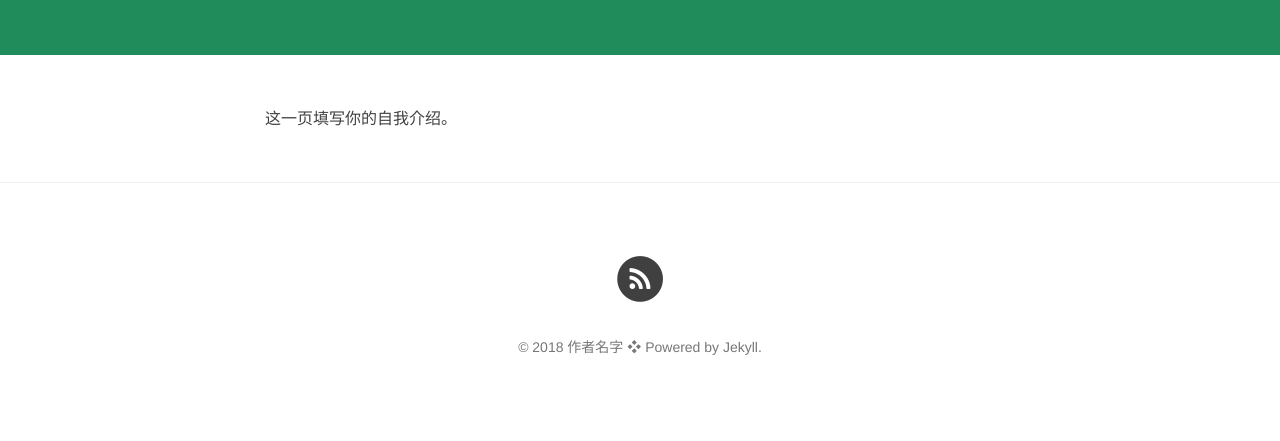
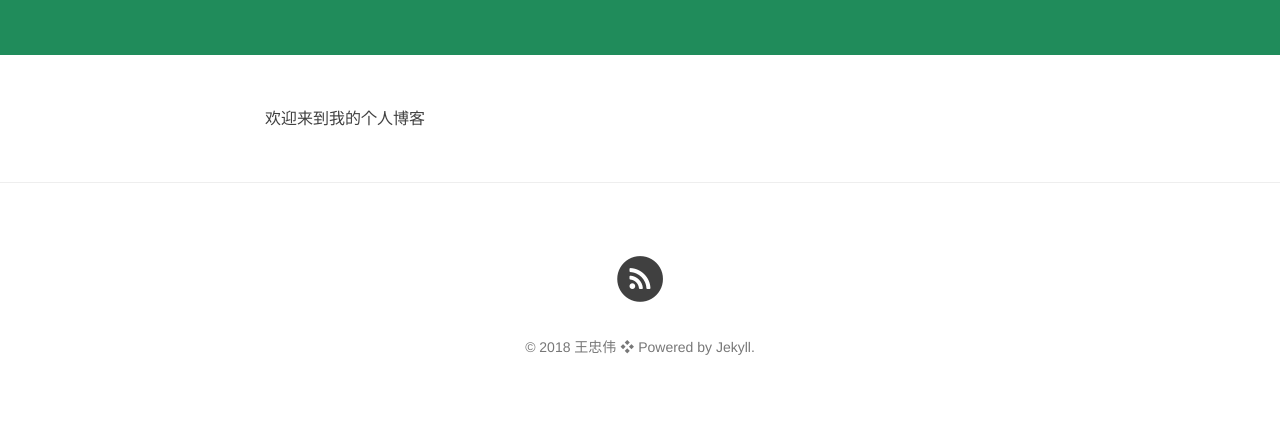
Before and after one commit to niyizhong123/niyizhong123.github.io, a Jekyll site: the page built from about.md, in a window 1280 px wide. Shown: the part 373-814 px from the top of the page. Built offline with Jekyll 4.4.1, drawn with Linux system fonts in a browser that asks for light colours; nearby versions of some CDN libraries.

Commit message:
尝试添加内容 和cname

```diff
--- /dev/null
+++ b/CNAME
@@ -0,0 +1 @@
+mumeili.top
--- a/_config.yml
+++ b/_config.yml
@@ -8,9 +8,9 @@
 
 # About/contact
 owner:
-  name: "作者名字" # 填写作者信息：名字
-  email: X@gmail.com # 填写作者信息：邮箱
-  bio: "你的博客描述" # 填写作者信息：博客描述
+  name: "王忠伟" # 填写作者信息：名字
+  email: 372102208@qq.com # 填写作者信息：邮箱
+  bio: "this is my blog " # 填写作者信息：博客描述
 
 # Data
 gavatar: img/favicon.png # 浏览器地址栏小图标，可自定义更改
@@ -43,7 +43,7 @@
       type: "posts"
     values:
       layout: "post"
-      author: "你的名字" # 你的名字
+      author: "王忠伟" # 你的名字
       header-img: "img/green.jpg" # We don't want posts without a header image, that whould mean white on white
 
 # Comments
--- a/about.md
+++ b/about.md
@@ -5,4 +5,4 @@ description: "你的博客描述 "
 header-img: "img/green.jpg"
 ---
 
-这一页填写你的自我介绍。
+欢迎来到我的个人博客
```
Also changed, not shown: _posts/20180123.md (added, +17 -0 lines).
